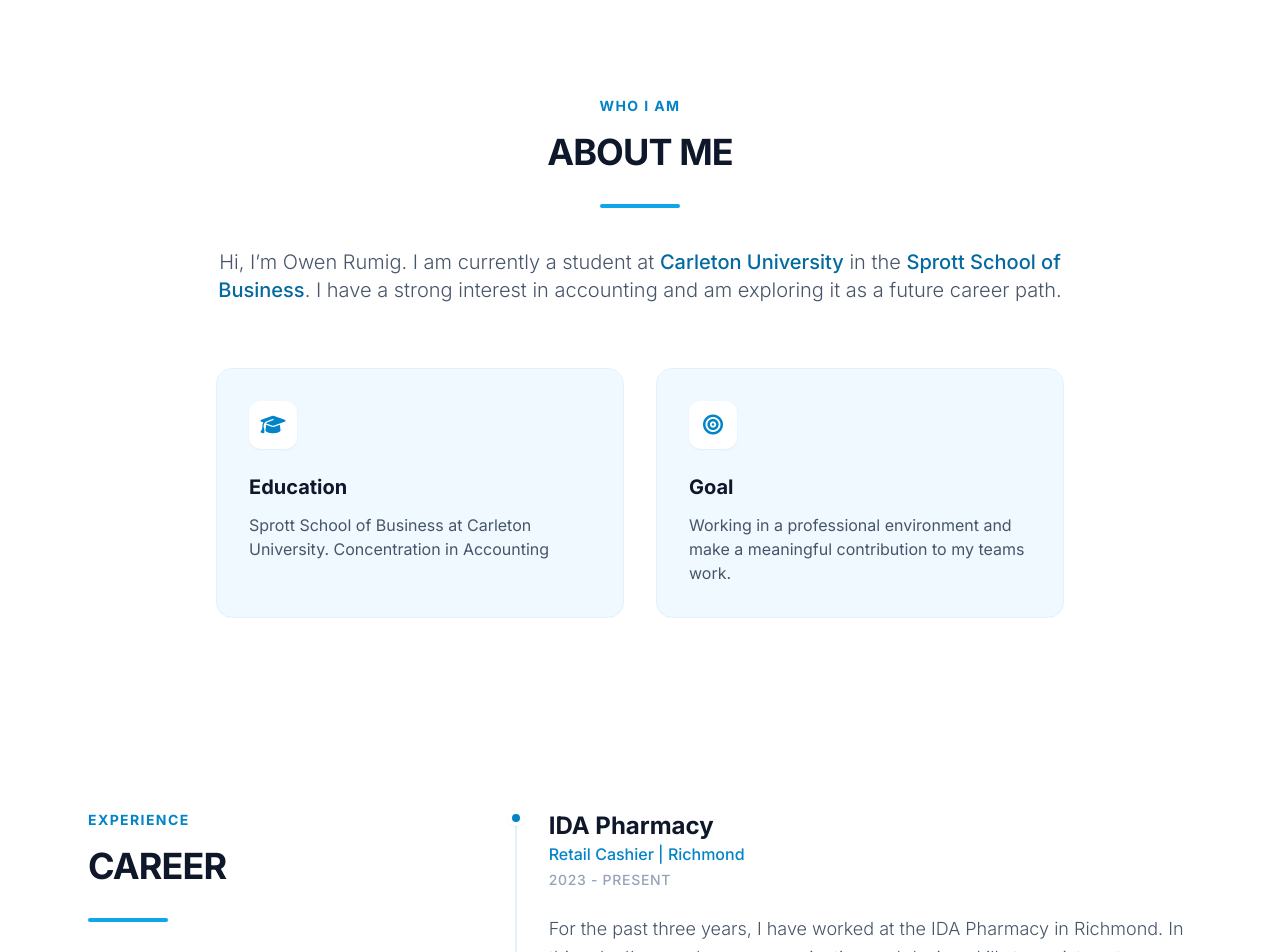
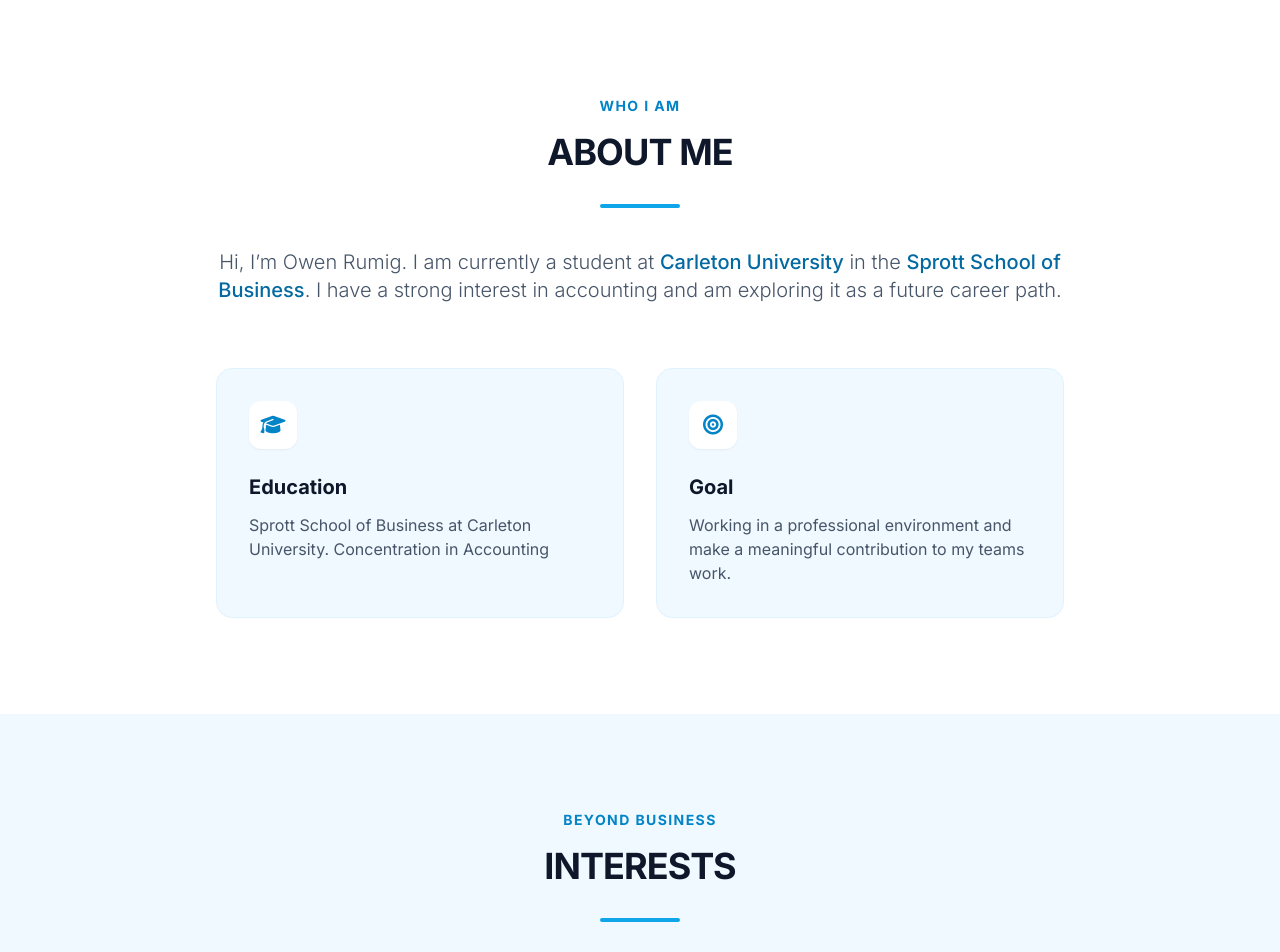
Before and after one commit to owenrumig/Portfolio, a React (Vite) app: page / in a window 1280 px wide. Shown: the top 952 px of the page. Built offline with nearby package versions, Linux system fonts and the light colour scheme.

Commit message:
Update App.tsx

```diff
--- a/src/App.tsx
+++ b/src/App.tsx
@@ -6,6 +6,7 @@
   return (
     <main>
       <About />
+      <Interests />
       <Career />
     </main>
   );
```
